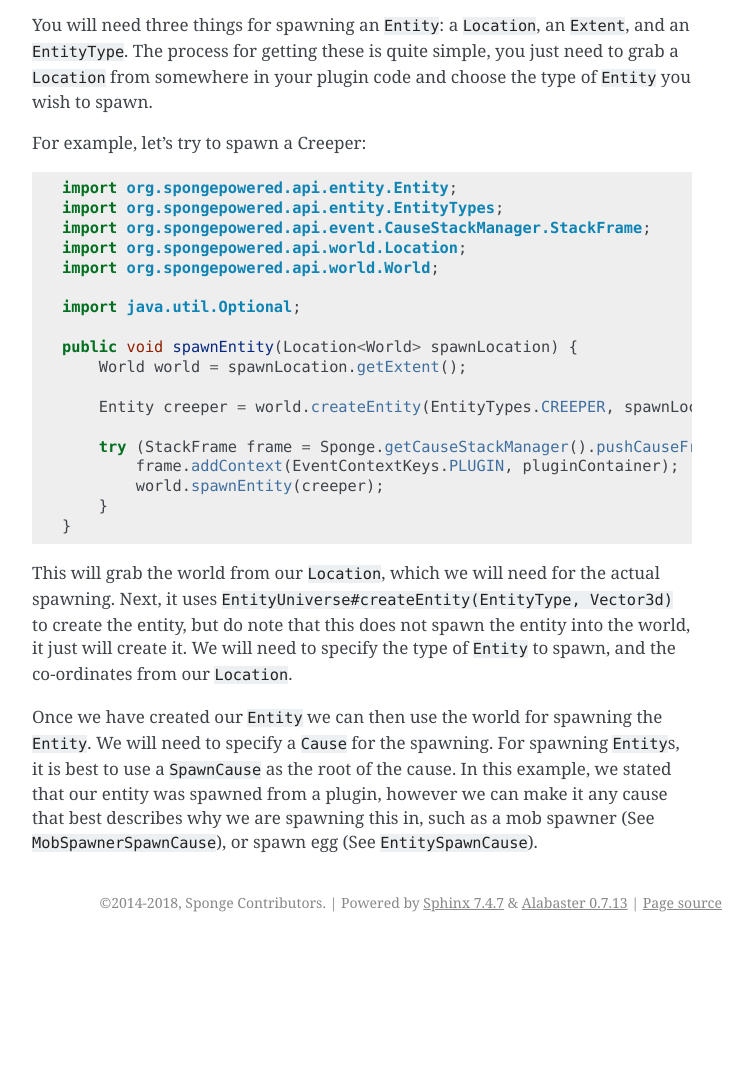
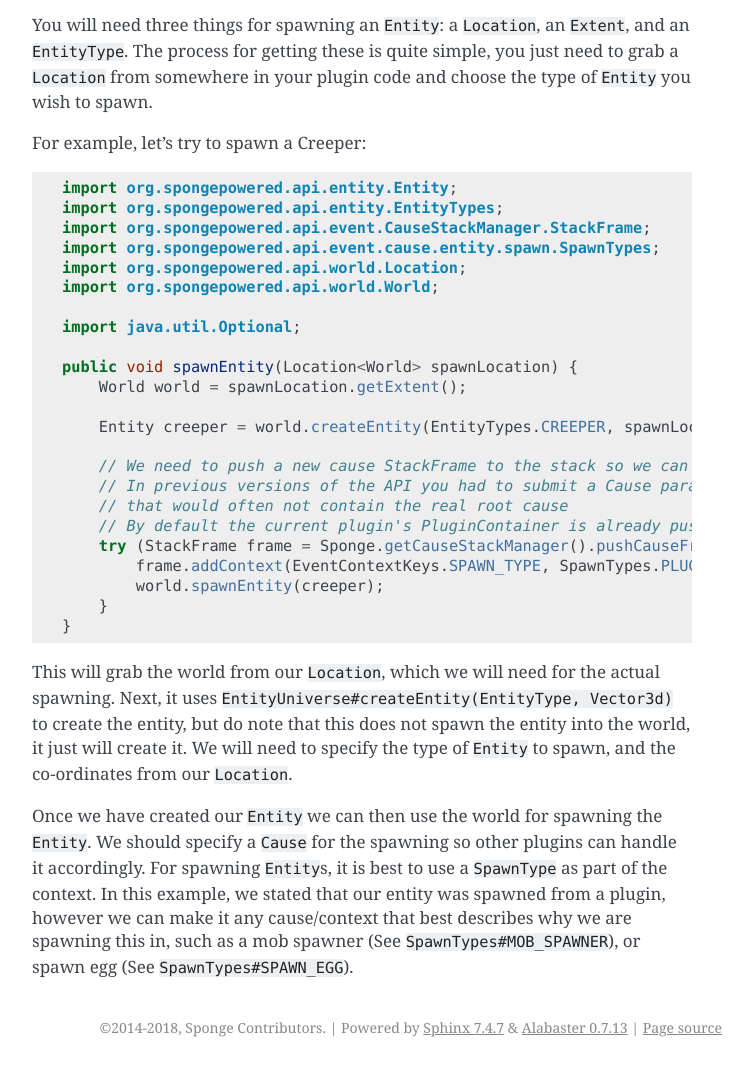
Before and after one commit to SpongePowered/SpongeDocs, a Sphinx documentation site: the page built from source/plugin/entities/spawning.rst, in a window 1280 px wide, cut to the strip 200-1267 px from the top of the page. Shown: the whole strip, without its empty margins (388-1141 px from the left). Built offline with Sphinx 7.4.7, drawn with Linux system fonts in a browser that asks for light colours; pages that are not in the unit, such as notebooks, are missing from menus; cross-references to code outside the pages are shown as plain code; before the commit the page ends 1142 px from its top, so only the background shows below that.

Commit message:
SpawnCauses

```diff
--- a/source/plugin/entities/spawning.rst
+++ b/source/plugin/entities/spawning.rst
@@ -6,9 +6,8 @@ Spawning an Entity
     com.flowpowered.math.vector.Vector3d
     org.spongepowered.api.entity.Entity
     org.spongepowered.api.entity.EntityType
-    org.spongepowered.api.event.cause.entity.spawn.EntitySpawnCause
-    org.spongepowered.api.event.cause.entity.spawn.MobSpawnerSpawnCause
-    org.spongepowered.api.event.cause.entity.spawn.SpawnCause
+    org.spongepowered.api.event.cause.entity.spawn.SpawnType
+    org.spongepowered.api.event.cause.entity.spawn.SpawnTypes
     org.spongepowered.api.world.Location
     org.spongepowered.api.world.extent.Extent
     org.spongepowered.api.world.extent.EntityUniverse
@@ -24,6 +23,7 @@ For example, let's try to spawn a Creeper:
     import org.spongepowered.api.entity.Entity;
     import org.spongepowered.api.entity.EntityTypes;
     import org.spongepowered.api.event.CauseStackManager.StackFrame;
+    import org.spongepowered.api.event.cause.entity.spawn.SpawnTypes;
     import org.spongepowered.api.world.Location;
     import org.spongepowered.api.world.World;
 
@@ -34,19 +34,23 @@ For example, let's try to spawn a Creeper:
 
         Entity creeper = world.createEntity(EntityTypes.CREEPER, spawnLocation.getPosition());
 
+        // We need to push a new cause StackFrame to the stack so we can add our own causes
+        // In previous versions of the API you had to submit a Cause parameter
+        // that would often not contain the real root cause
+        // By default the current plugin's PluginContainer is already pushed to the stack.
         try (StackFrame frame = Sponge.getCauseStackManager().pushCauseFrame()) {
-            frame.addContext(EventContextKeys.PLUGIN, pluginContainer);
+            frame.addContext(EventContextKeys.SPAWN_TYPE, SpawnTypes.PLUGIN);
             world.spawnEntity(creeper);
         }
     }
 
 This will grab the world from our ``Location``, which we will need for the actual spawning. Next, it uses
 :javadoc:`EntityUniverse#createEntity(EntityType, Vector3d)` to create the entity, but do note that this does not
-spawn the entity into the world, it just will create it. We will need to specify the type of ``Entity`` to spawn, and the
-co-ordinates from our ``Location``.
+spawn the entity into the world, it just will create it. We will need to specify the type of ``Entity`` to spawn, and
+the co-ordinates from our ``Location``.
 
-Once we have created our ``Entity`` we can then use the world for spawning the ``Entity``. We will need
-to specify a ``Cause`` for the spawning. For spawning ``Entity``\ s, it is best to use a :javadoc:`SpawnCause` as the root
-of the cause. In this example, we stated that our entity was spawned from a plugin, however we can make it any cause
-that best describes why we are spawning this in, such as a mob spawner (See :javadoc:`MobSpawnerSpawnCause`), or spawn egg
-(See :javadoc:`EntitySpawnCause`).
+Once we have created our ``Entity`` we can then use the world for spawning the ``Entity``. We should specify a
+``Cause`` for the spawning so other plugins can handle it accordingly. For spawning ``Entity``\ s, it is best to use a
+:javadoc:`SpawnType` as part of the context. In this example, we stated that our entity was spawned from a plugin,
+however we can make it any cause/context that best describes why we are spawning this in, such as a mob spawner
+(See :javadoc:`SpawnTypes#MOB_SPAWNER`), or spawn egg (See :javadoc:`SpawnTypes#SPAWN_EGG`).
```
